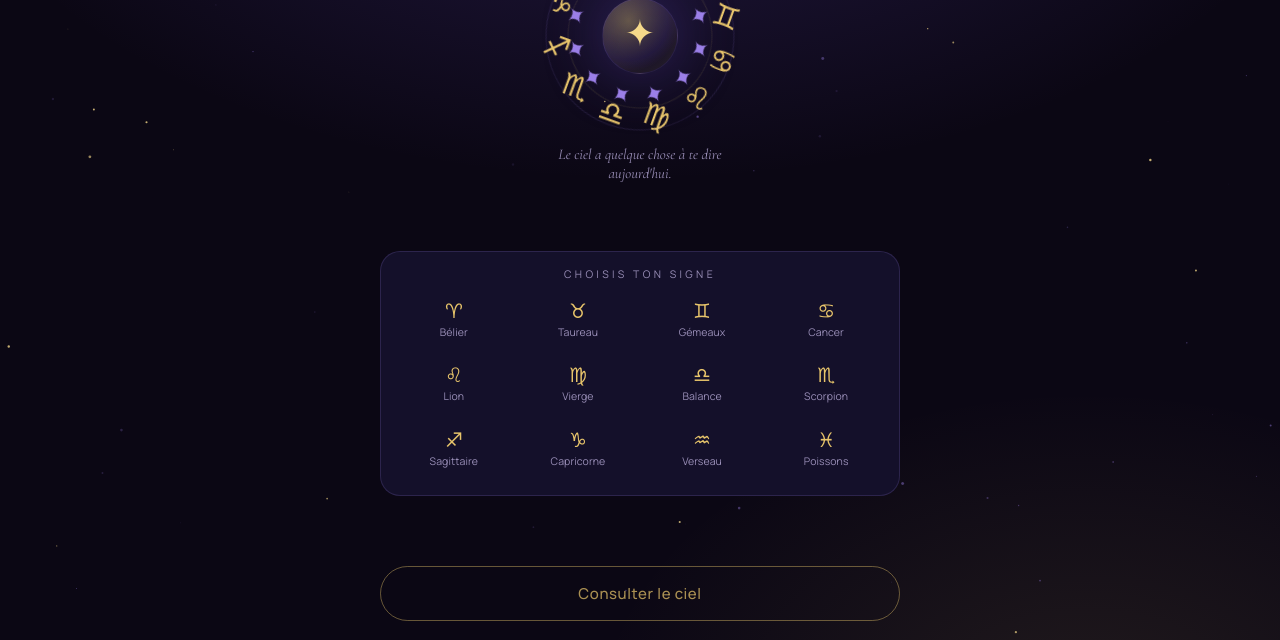
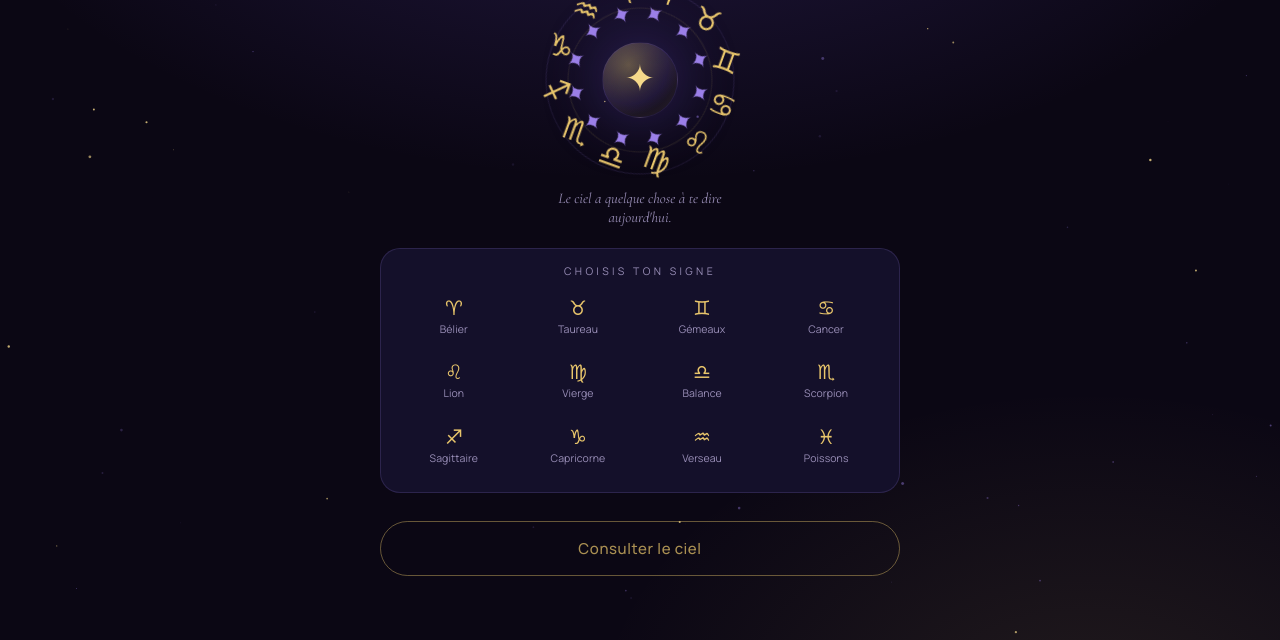
Before and after one commit to bkane522-lab/Astrea, a plain HTML site: page index.html in a window 1280 px wide. Shown: the part 160-800 px from the top of the page. Drawn offline with nearby package versions, Linux system fonts and the light colour scheme.

Commit message:
Update index.html

```diff
--- a/index.html
+++ b/index.html
@@ -52,7 +52,7 @@ body{
           calc(env(safe-area-inset-bottom) + clamp(14px,2.4vh,28px));
   max-width:560px;margin:0 auto}
 /* le bouton reste dans le flux : plus aucun recouvrement de la grille */
-#portal .cta{flex-shrink:0;margin-top:2px}
+#portal .cta{flex-shrink:0;margin-top:clamp(2px,1vh,10px)}
 
 /* eyebrow / labels */
 .eyebrow{font-size:11px;letter-spacing:.42em;text-transform:uppercase;color:var(--gold);
@@ -74,7 +74,8 @@ body{
 
 /* ---------- PORTAL ---------- */
 /* Tout est dimensionné en vh pour tenir sur un seul écran, sans scroll. */
-#portal{justify-content:space-between;gap:clamp(6px,1.3vh,18px);min-height:0}
+/* Contenu centré : évite les grands vides sur écran haut (tablette, desktop). */
+#portal{justify-content:center;gap:clamp(14px,2.6vh,30px);min-height:0}
 .portal-top{display:flex;flex-direction:column;align-items:center;
   gap:clamp(4px,1.1vh,14px);padding-top:0;min-height:0}
 
```
